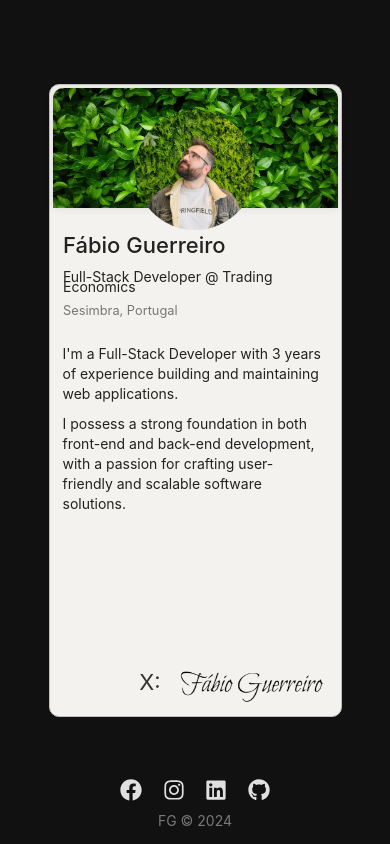
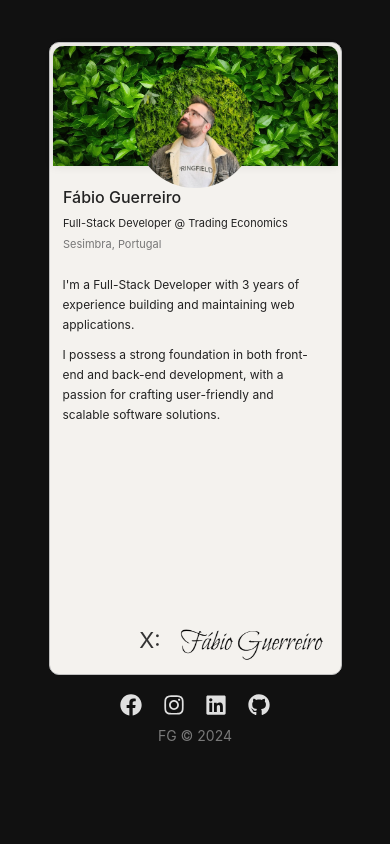
Before and after one commit to FGuerreir0/Portfolio.V2, a React (Vite) app in the folder src/: page / in a window 390 px wide. Built offline with nearby package versions, Linux system fonts and the light colour scheme.

Commit message:
mobile adjustments

```diff
--- a/src/src/components/App/app.css
+++ b/src/src/components/App/app.css
@@ -42,3 +42,9 @@
     padding: 80px 0px;
   }
 }
+
+@media screen and (max-width: 400px){
+  .app__content{
+    height: 85vh;
+  }
+}
--- a/src/src/components/FrontFace/FrontFace.css
+++ b/src/src/components/FrontFace/FrontFace.css
@@ -163,7 +163,7 @@
 
 }
 
-@media screen and (max-width: 386px) {
+@media screen and (max-width: 400px) {
   .frontface__secondhalf>div>p{
     font-size:12px;
   }
```
